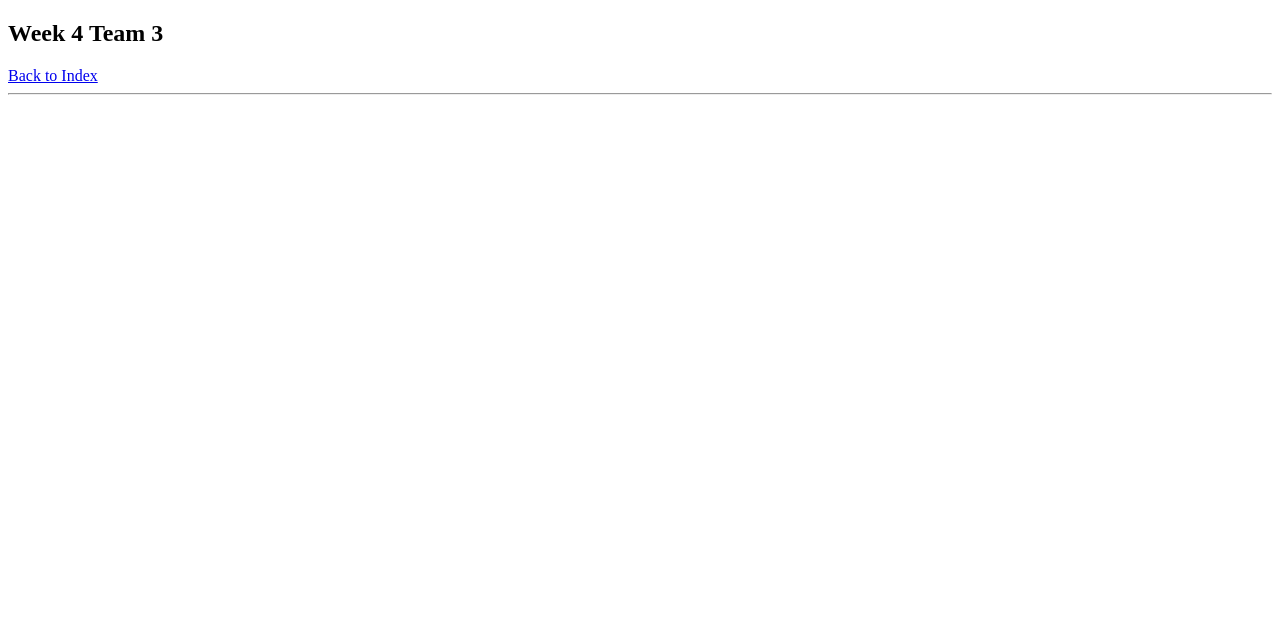
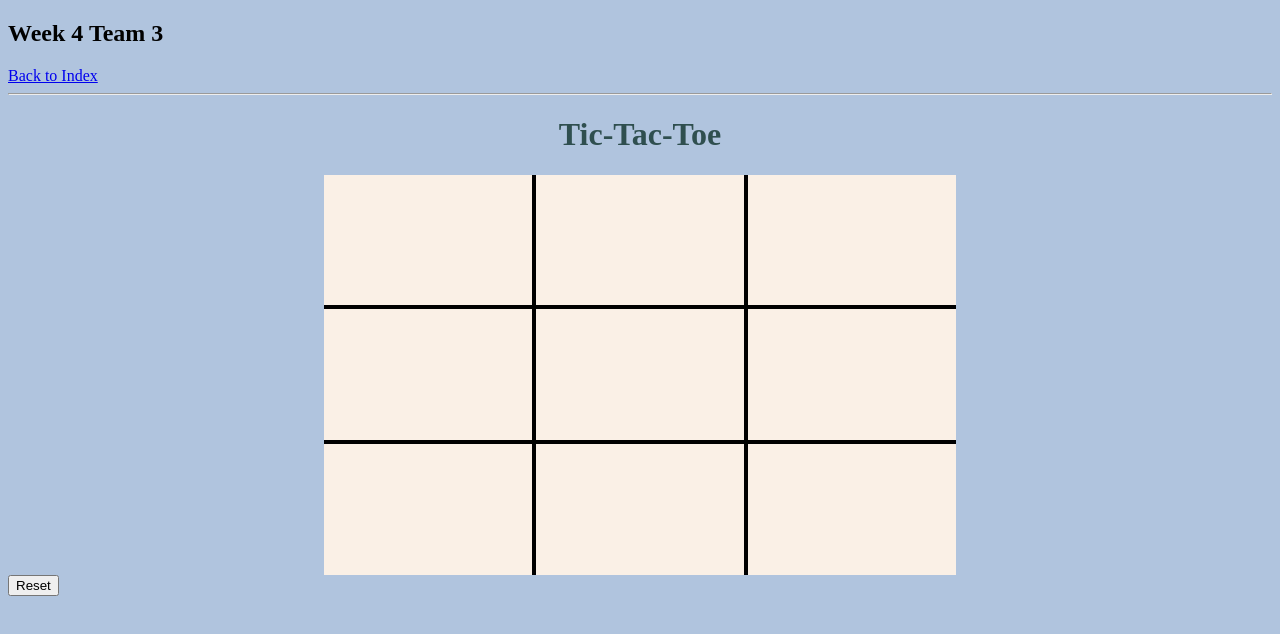
Before and after one commit to jandyrae/WDD330, a plain HTML site: page week4/team3week4.html in a window 1280 px wide. Drawn offline with Linux system fonts and the light colour scheme.

Commit message:
started team activity ticTacToe

```diff
--- a/week4/team3week4.css
+++ b/week4/team3week4.css
@@ -1,3 +1,101 @@
+body {
+    background-color: lightsteelblue;
+
+}
+h1 {
+    color: darkslategrey;
+    text-align: center;
+}
+
 .gameboard {
     display: grid;
+    width: 50%;
+    grid-template-columns: auto auto auto;
+    background-color: linen;
+    height:400px;
+    margin: auto;
+
 }
+
+.tictactoe {
+
+    justify-items: center;
+}
+
+p {
+    visibility: hidden;
+}
+#topLeft {
+    border-bottom: 2px solid black ;
+    border-right: 2px solid black;
+    text-align: center;
+    font-size: xx-large;
+
+}
+
+#topMid {
+    border-bottom: 2px solid black ;
+    border-left: 2px solid black;
+    border-right: 2px solid black;
+    text-align: center;
+    font-size: xx-large;
+
+}
+
+#topRight{
+    border-bottom: 2px solid black ;
+    border-left: 2px solid black;
+    text-align: center;
+    font-size: xx-large;
+
+}
+
+#midLeft{
+    border-right: 2px solid black;
+    border-bottom: 2px solid black ;
+    border-top: 2px solid black ;
+    text-align: center;
+    font-size: xx-large;
+
+}
+
+#midMid{
+    border: 2px solid black;
+    text-align: center;
+    font-size: xx-large;
+
+}
+
+#midRight{
+    border-bottom: 2px solid black ;
+    border-left: 2px solid black;
+    border-top: 2px solid black ;
+    text-align: center;
+    font-size: xx-large;
+
+}
+
+#bottomLeft{
+    border-top: 2px solid black ;
+    border-right: 2px solid black;
+    text-align: center;
+    font-size: xx-large;
+
+}
+
+#bottomMid{
+    border-top: 2px solid black ;
+    border-left: 2px solid black;
+    border-right: 2px solid black;
+    text-align: center;
+    font-size: xx-large;
+
+}
+
+#bottomRight{
+    border-top: 2px solid black ;
+    border-left: 2px solid black;
+    text-align: center;
+    font-size: xx-large;
+
+}
--- a/week4/team3week4.html
+++ b/week4/team3week4.html
@@ -5,9 +5,11 @@
     <meta http-equiv="X-UA-Compatible" content="IE=edge">
     <meta name="viewport" content="width=device-width, initial-scale=1.0">
     <link rel="stylesheet" href="team3week4.css">
+
     <title>TIC TAC TOE</title>
 </head>
-<body>
+<body onclick="playGame();">
+<!-- <body ontouchend="playGame()";> -->
     <!-- Core Requirements
  Build a 3X3 board in HTML and CSS.
 You could do this with either a table element, or a collection of divs. Both have their advantages and disadvantages.
@@ -22,16 +24,38 @@ When touched the reset button should remove all of the marks from the board. -->
  <a href="../index.html">Back to Index</a>
  <hr>
 </header>
+<h1>Tic-Tac-Toe</h1>
 <div class="gameboard">
-<div class="topLeft"></div>
-<div class="topMid"></div>
-<div class="topRight"></div>
-<div class="midLeft"></div>
-<div class="midMid"></div>
-<div class="midRight"></div>
-<div class="bottomLeft"></div>
-<div class="bottomMid"></div>
-<div class="bottomRight"></div>
+<div class="tictactoe" id="topLeft">
+    <p>X</p>
 </div>
+<div class="tictactoe" id="topMid">
+    <p>X</p>
+</div>
+<div class="tictactoe" id="topRight">
+    <p>X</p>
+</div>
+<div class="tictactoe" id="midLeft">
+    <p>X</p>
+</div>
+<div class="tictactoe" id="midMid">
+    <p>X</p>
+</div>
+<div class="tictactoe" id="midRight">
+    <p>X</p>
+</div>
+<div class="tictactoe" id="bottomLeft">
+    <p>X</p>
+</div>
+<div class="tictactoe" id="bottomMid">
+    <p>X</p>
+</div>
+<div class="tictactoe" id="bottomRight">
+    <p>X</p>
+</div>
+</div>
+<section><button id="reset" onclick="reset();">Reset</button></section>
+
+<script src="ticTacToe.js"></script>
 </body>
 </html>
--- /dev/null
+++ b/week4/ticTacToe.js
@@ -0,0 +1,21 @@
+// set variables for the elements used in the game
+const chooseTL = document.getElementById('topLeft');
+const chooseTM = document.getElementById('topMid');
+const chooseTR = document.getElementById('topRight');
+const chooseML = document.getElementById('midLeft');
+const chooseMM = document.getElementById('midMid');
+const chooseMR = document.getElementById('midRight');
+const chooseBL = document.getElementById('bottomLeft');
+const chooseBM = document.getElementById('bottomMid');
+const chooseBR = document.getElementById('bottomRight');
+
+
+function playGame(){
+    // if clicked enter X or O
+}
+
+chooseBR.addEventListener('click',() => chooseBR.style.visibility = "visible");
+
+function reset(){
+    // clear the changes from gameplay
+}
```
Also changed, not shown: index.html (+1 -1 lines).
